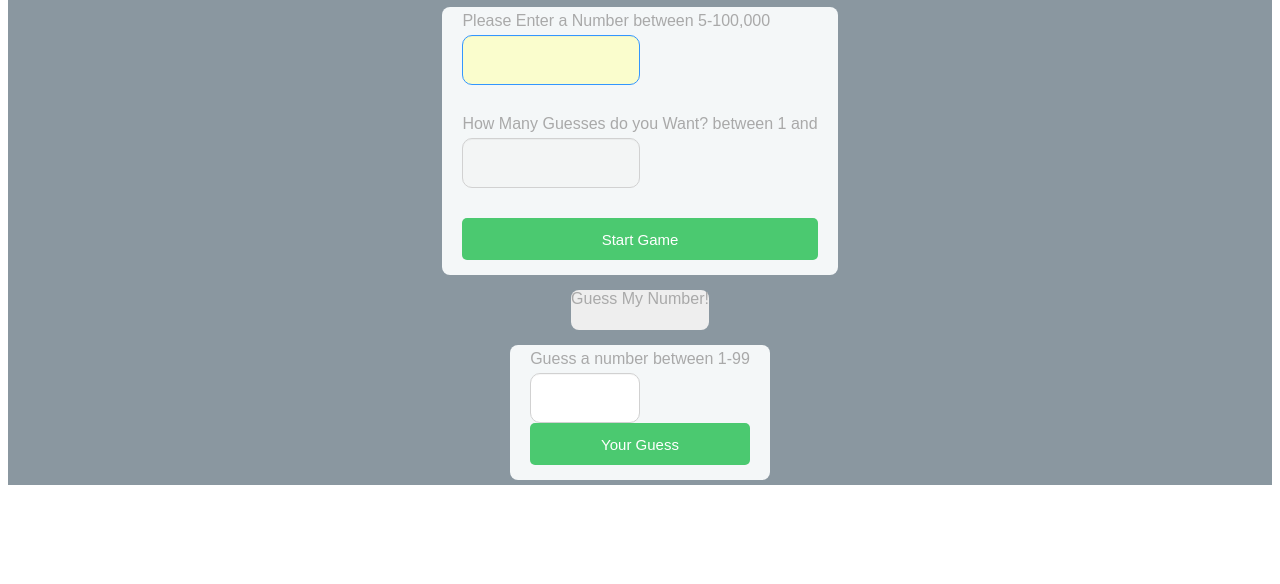
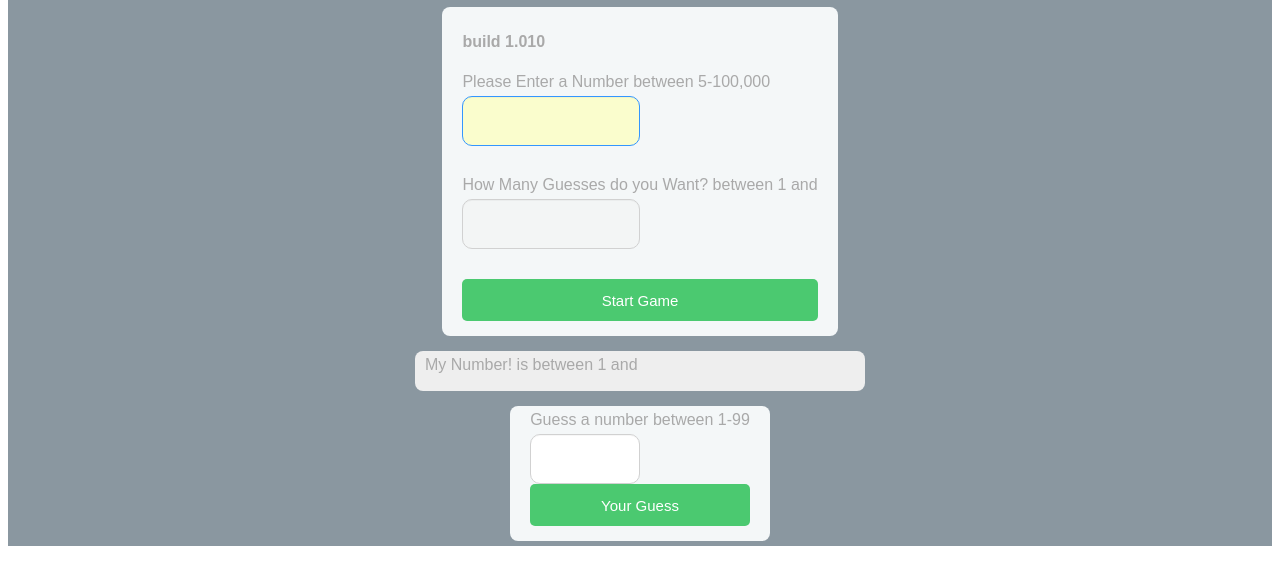
Before and after one commit to theboman/GuessMyNumber, a plain HTML site: page public/index.html in a window 1280 px wide. Shown: the part 86-670 px from the top of the page. Drawn offline with Linux system fonts and the light colour scheme.

Commit message:
netlify 1.010

```diff
--- a/public/index.html
+++ b/public/index.html
@@ -15,9 +15,12 @@
 
         <div class="title">
             Guess My Number!
+
         </div>
 
+
     <form name="formGameParameters" class="form" id="formGameParameters">
+        <h4>build 1.010</h4>
         <div class="input">
           <label for="range">Please Enter a Number between 5-100,000</label>
           <input type="number" name="range" class="" id="userRange" min="5" max="100000" required autofocus>
@@ -32,7 +35,7 @@
     </form>
 
 
-        <div class="guessed">Guess My Number! </div>
+        <div class="guessed">My Number! is between 1 and <span id="range"></span></div>
 
     <form name="formGuessing" class="form" id="formGuessing">
            <div>
--- a/src/scss/style.scss
+++ b/src/scss/style.scss
@@ -47,8 +47,9 @@ body {
 .guessed {
     height: 40px;
     background: #eeeeee;
-    max-width: 220px;
+    min-width: 450px;
     margin: 10px auto;
+    padding: 5px 10px;
     border-radius: 8px;
 }
 
```
Also changed, not shown: public/css/style.css, 1 other file.
